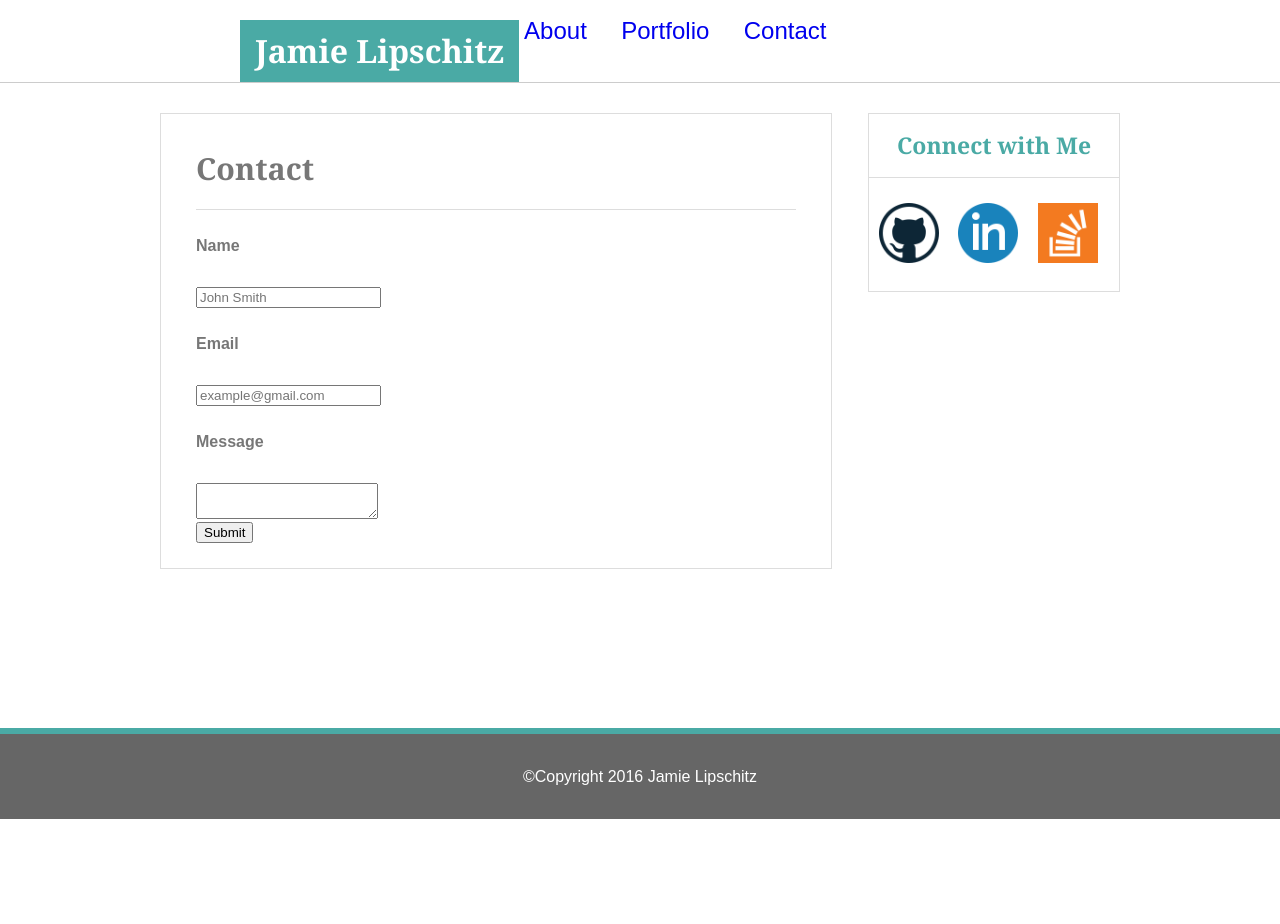
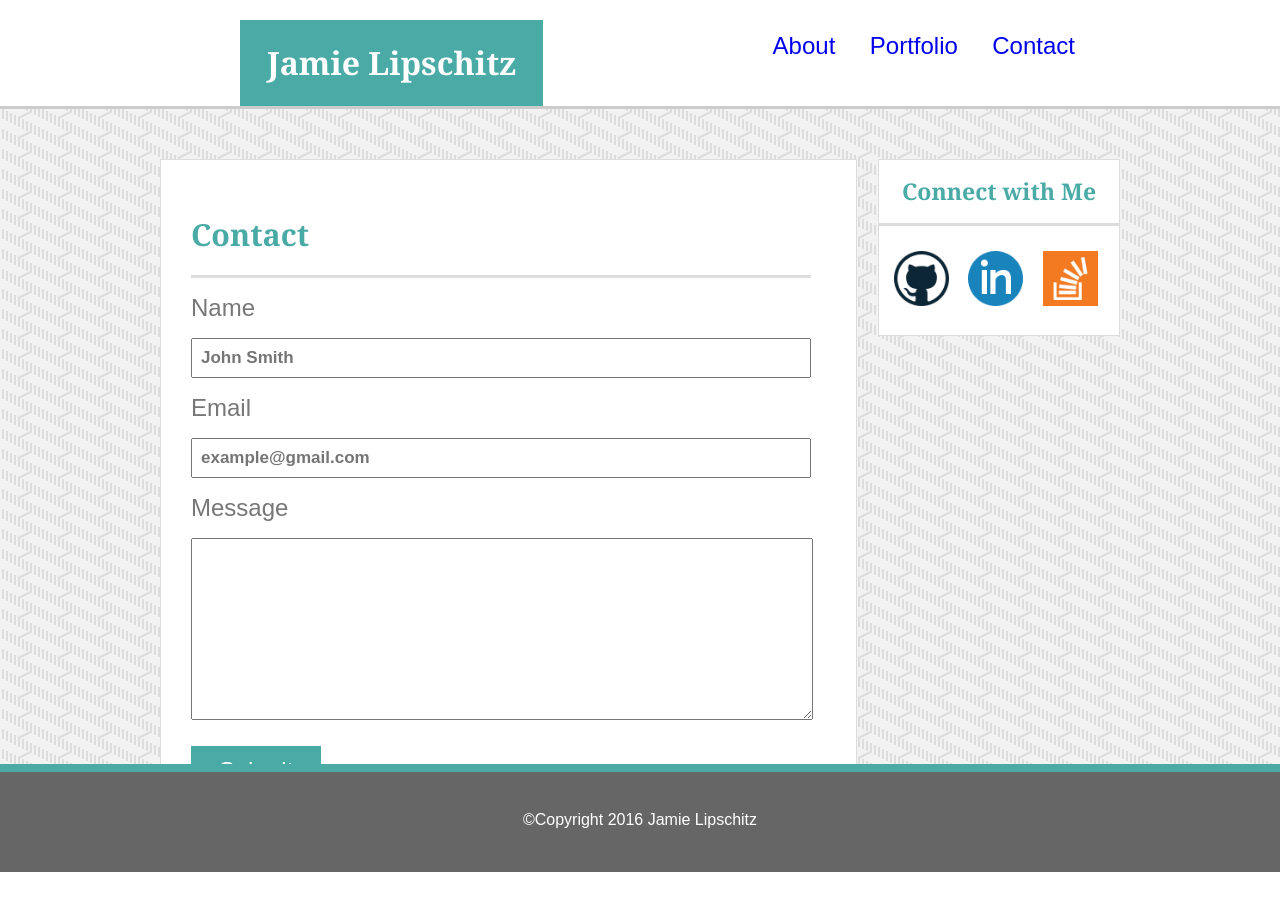
Before and after one commit to Jlipschitz/AboutMe, a PHP site: page /contact.html in a window 1280 px wide. After the commit the page ends 872 px from the top, so only its background shows below. Run offline with PHP 8.4, Linux system fonts and the light colour scheme.

Commit message:
contact update and portfolio

```diff
--- a/assets/css/style.css
+++ b/assets/css/style.css
@@ -1,21 +1,37 @@
-/* Main  */
+html,
 body {
-	width: 100%;
+	margin:0;
+	padding:0;
+	height:100%;
 }
 .wrapper {
+	min-height: 100%;
+	position:relative;
+}
+/******* MAIN *********/
+.content {
 	width:960px;
 	margin:0 auto;
-
 }
 .background {
-	background-image: url('../images/small_steps.png');
+	background: url('../images/small_steps.png');
 	overflow: auto;
 }
 .main h2 {
 font-size: 1.9em;
 font-weight: bold;
 padding:15px 0px 25px 0px;
-border-bottom: 1px solid #dddddd;
+border-bottom: 3px solid #dddddd;
+color:#4aaaa5;
+}
+.main {
+	width: 620px;
+	overflow: auto;
+	float: left;
+	background-color: #ffffff;
+	padding: 45px 45px 5px 30px;
+	border: 1px solid #dddddd;
+	margin:50px 20px 40px 0px;
 }
 /********* END MAIN ***********/
 
@@ -23,7 +39,7 @@ border-bottom: 1px solid #dddddd;
 .header {
 	width: 100%;
 	overflow: auto;
-	border-bottom: 1px solid #cccccc;
+	border-bottom: 3px solid #cccccc;
 }
 
 .nameHeader {
@@ -33,7 +49,7 @@ border-bottom: 1px solid #dddddd;
 	background-color:#4aaaa5;
 	text-align: center;
 	margin: 20px 0px 0px 240px;
-	padding: 15px;
+	padding: 27px;
 	font-size: 2em;
 	font-weight: bold;
 }
@@ -60,49 +76,98 @@ border-bottom: 1px solid #dddddd;
 	width:30%;
 	height:auto;
 	float:left;
-	padding:25px 20px 0px 0px;
+	padding:25px 20px 0px 10px;
 }
-.main {
-	width: 600px;
-	overflow: auto;
-	float: left;
-	background-color: #ffffff;
-	padding: 25px 35px;
-	border: 1px solid #dddddd;
-	margin:30px 10px 9.269% 0px;
-}
-.main p {
+
+.main #indexPara {
 	line-height: 200%;
 	padding-top: 20px;
-	margin-bottom: 25px;
+	margin-bottom: 50px;
 	font-size: 20;
 	font-weight: bold;
-}
-.aboutMe {
-	color:#4aaaa5;
 }
 
 /******** END INDEX.HTML ********/
 
+/******** START PORTFOLIO ********/
+#hangman, #rpgGame, #triviaGame, #rutgerInfo, #rockPS {
+	width: 285px;
+	padding: 45px 5px 5px 5px;
+}
+#rockPS {
+	padding-bottom: 50px;
+}
+#rpgGame, #rutgerInfo {
+padding-left: 25px;
+}
+/********* END PORTFOLIO *********/
+
+/********* START CONTACT *********/
+#email, #name{
+	font-weight:bolder;
+	display: block;
+	width: 600px;
+	padding: 8px;
+	vertical-align: center;
+	font-size: 17px;
+}
+#inputTitle {
+	padding:10px 0px 10px 0px;
+}
+label {
+	font-size: 24px;
+	padding-bottom: 10px;
+	line-height: 60px;
+}
+textarea {
+height: 170px;
+width: 610px;
+max-width: 610px;
+max-height: 170px;
+display: block;
+padding: 5px;
+}
+#submit {
+	font-size: 24px;
+	background-color: #4aaaa5;
+	box-shadow: none;
+	width: 130px;
+	height: 50px;
+	padding:5px;
+	color: white;
+	text-align: center;
+	border:none;
+	text-decoration: none;
+	margin:10px 0px 30px 0px;
+}
+
+/********* END CONTACT *********/
+
 /******* SIDEBAR ********/
 .sideBar h2 {
 	text-align: center;
-	border-bottom:1px solid #dddddd;
 	padding-bottom: 20px;
 	font-size: 23px;
 	font-weight:bolder;
+	border-bottom: 3px solid #dddddd;
 }
 .sideBar {
-	width: 250px;
+	width: 240px;
 	float:right;
 	border: 1px solid #dddddd;
 	background-color: #ffffff;
-    margin:30px 0px 0px 0px;
+    margin:50px 0px 0px 0px;
+    height:175px;
 }
 .sideBar img {
-	width:60px;
-	height: 60px;
-	padding:25px 5px 25px 10px;
+	width:55px;
+	height: 55px;
+	padding:25px 0px 25px 15px;
+	border:0;
+	border-style: none;
+}
+.sideBar a {
+	outline:none;
 }
 .connect {
 	color: #4aaaa5;
@@ -115,14 +180,18 @@ border-bottom: 1px solid #dddddd;
 
 .footer .footerNote {
 	text-align: center;
+	padding-top: 40px;
 }
 .footer {
-	height: 50px;
 	background-color: #666666;
-	clear:both;
 	color:white;
-	padding-top: 35px;
- 	border-top:6px solid #4aaaa5;
+ 	border-top:8.5px solid #4aaaa5;
+ 	width: 100%;
+ 	height: 100px;
+ 	position: absolute;
+ 	bottom: 0;
+ 	left: 0;
+ 	overflow: hidden;
 }
 /******* FOOTER *********/
 
@@ -132,7 +201,6 @@ body, .navLinks {
 	color:#777777;
 }
 h1, h2 {
-
 	font-family: 'Georgia', Times, Times New Roman, serif;
 }
 
@@ -144,9 +212,9 @@ h1, h2 {
   	width:72px;
     height:auto;
 }
-.contact:active, .about:active, .portfolio:active {
-	background-color: #4aaaa5;
-	color:white;
+.navLinks a:hover {
+	color:white !important;
+	background-color: gray;
 	padding:14px;
 }
 #jamiePic:active {
@@ -154,21 +222,9 @@ h1, h2 {
   height:275px;
   position:absolute;
 }
-a:visited{
+.navLinks li a:visited{
 	text-decoration: none;
+	color:#777777;
 }
 
 /******* STYLE EFFECTS ******/
-* {
-	margin: 0;
-}
-html, body {
-	height: 100%;
-}
-.wrapper {
-	min-height: 100%;
-	margin: 0 auto -155px; /* the bottom margin is the negative value of the footer's height */
-}
-footer, .push {
-	height: 155px; /* '.push' must be the same height as 'footer' */
-}
--- a/contact.html
+++ b/contact.html
@@ -6,45 +6,51 @@
     <meta name="description" content="Jamie Development Web Page">
     <link rel="stylesheet" type="text/css" href="assets/css/reset.css">
     <link rel="stylesheet" type="text/css" href="assets/css/style.css">
+    <script>
+    //for IE 8 and below
+    	document.createElement('header'); document.createElement('footer'); document.createElement('section'); document.createElement('article'); document.createElement('aside'); document.createElement('nav');
+   </script>
     <title>Jamie Lipschitz</title>
   </head>
 
   <body>
-
-    	<div class="header">
-      <header>
+  <div class="wrapper">
+      <header class="header">
         <h1 class="nameHeader">Jamie Lipschitz</h1>
-        </header>
         <nav class="siteTravel">
-          <ul>
+          <ul class="navLinks">
             <li class="about"><a href="index.html">About</a></li>
             <li class="portfolio"><a href="portfolio.html">Portfolio</a></li>
             <li class="contact"><a href="contact.html">Contact</a></li>
           </ul>
         </nav>
-
-      </div> <!-- end of header -->
-      <div class="wrapper">
-      </header>
+       </header><!-- end of header -->
+       <div class="background">
+      <div class="content">
       <div class="main">
-        <h2>Contact</h2>
-        <P>Name</p>
-        <input type="text" placeholder="John Smith" />
-        <p>Email</p>
-        <input type="email" placeholder="example@gmail.com" />
-        <p>Message</p>
-        <textarea></textarea>
+        <h2 class="mainH2">Contact</h2>
+        <label for="name"><span id="inputTitle">Name</span></label>
+        <input id="name" type="text" placeholder="John Smith" />
+        <label for="email"><span id="inputTitle">Email</span></label>
+        <input id="email" type="email" placeholder="example@gmail.com" />
+        <label for="message"><span id="inputTitle">Message</span></label>
+        <textarea id="message"></textarea>
         <br>
-        <button type="button">Submit</button>
+        <input id="submit" type="submit" value="Submit">
       </div>
        <div class="sideBar">
         <h2 class="connect">Connect with Me</h2>
-        <img class="github" src="assets/images/github_Logo.png" alt="GitHub" />
-        <img class="linkedIN" src="assets/images/linkedIN_Logo.png" alt="LinkedIn" />
-        <img class="stackOverFlow" src="assets/images/stackOver_Logo.png" alt="StackOverFlow" />
+        <a href="https://github.com/Jlipschitz">
+        <img class="github" src="assets/images/github_Logo.png" alt="GitHub"></a>
+        <a href="https://www.linkedin.com/">
+        <img class="linkedIN" src="assets/images/linkedIN_Logo.png" alt="LinkedIn" /></a>
+        <a href="http://stackoverflow.com/users/4147612/censored">
+        <img class="stackOverFlow" src="assets/images/stackOver_Logo.png" alt="StackOverFlow" /></a>
       </div>
     </div>
+
     <!-- end of wrapper -->
+    <div class="push"></div>
    		<div class="footer">
     <footer>
       <p class="footerNote">&copy;Copyright 2016 Jamie Lipschitz</p>
```
Also changed, not shown: index.html (+13 -9 lines), portfolio.html (+19 -14 lines).
